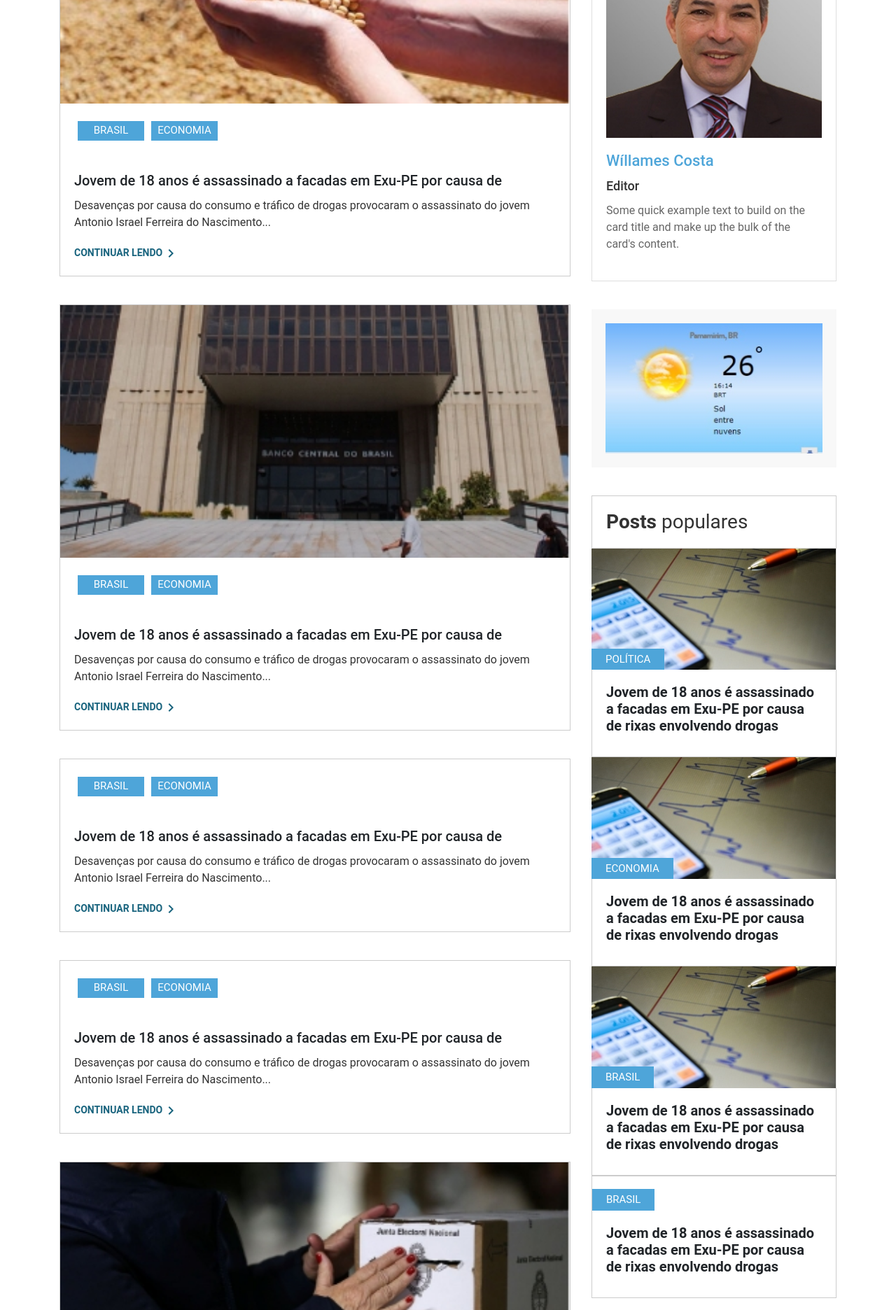
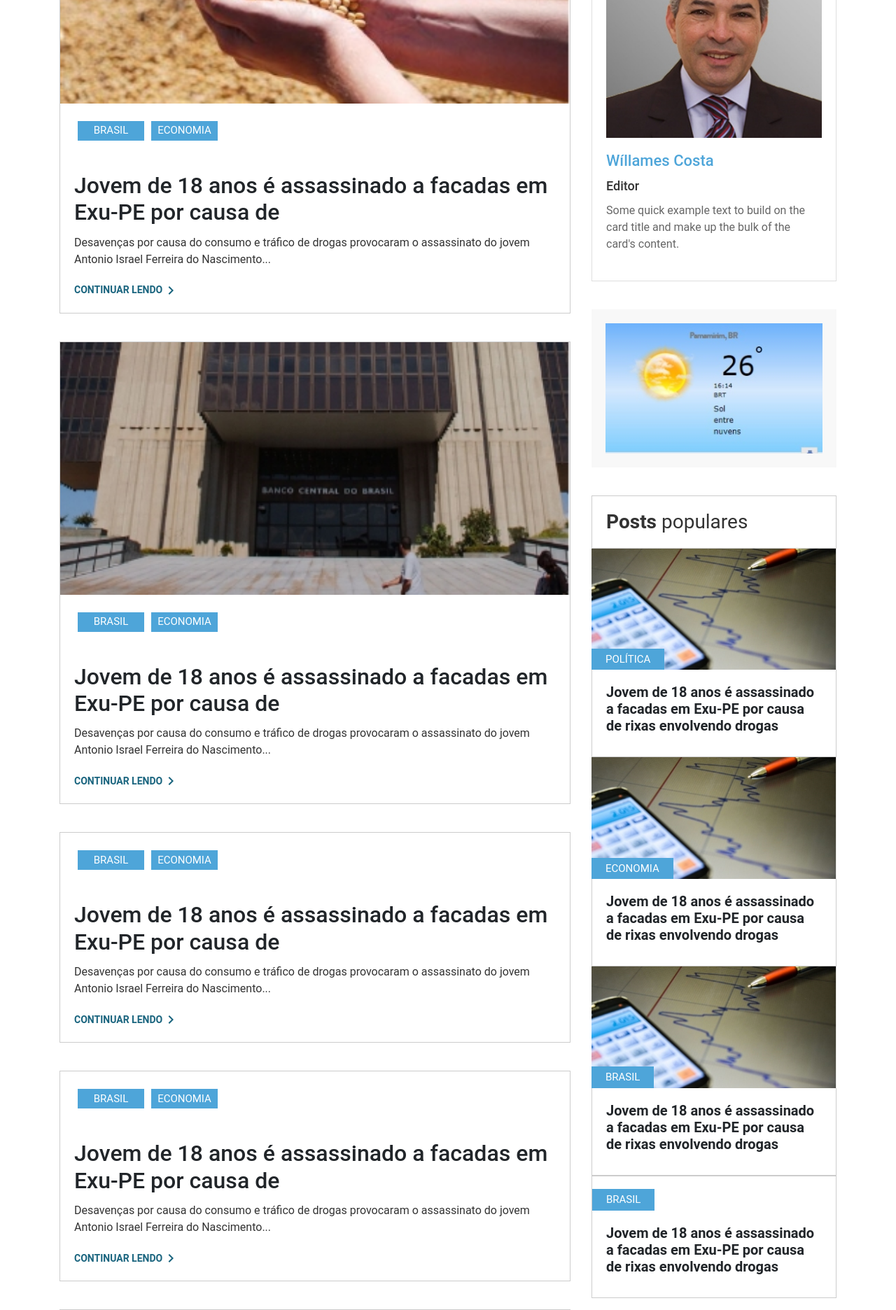
Before and after one commit to caraujo07/caraujo07.github.io, a PHP site: page / in a window 1280 px wide. Shown: the part 428-2300 px from the top of the page at 70% size. Run offline with PHP 8.4, Linux system fonts and the light colour scheme.

Commit message:
alterações de css

```diff
--- a/css/style.css
+++ b/css/style.css
@@ -718,6 +718,9 @@ footer .footer-info .end .info p {
   #parceiros .owl-prev {
     left: 0;
   }
+  #post .card .card-title {
+    font-size: 24px;
+  }
 }
 
 @media (min-width: 1024px) {
@@ -842,6 +845,9 @@ footer .footer-info .end .info p {
   nav form {
     margin-left: 30px;
   }
+  #post .card .card-title {
+    font-size: 32px;
+  }
 }
 
 @media (width: 1024px) {
--- a/scss/style.scss
+++ b/scss/style.scss
@@ -558,6 +558,14 @@ footer {
       left: 0;
     }
   }
+
+  #post {
+    .card {
+      .card-title {
+        font-size: 24px;
+      }
+    }
+  }
 }
 
 @media (min-width: 1024px) {
@@ -668,6 +676,14 @@ footer {
     }
   }
 
+  #post {
+    .card {
+      .card-title {
+        font-size: 32px;
+      }
+    }
+  }
+
  }
 
  @media (width: 1024px) {
```
Also changed, not shown: 1 other file.
